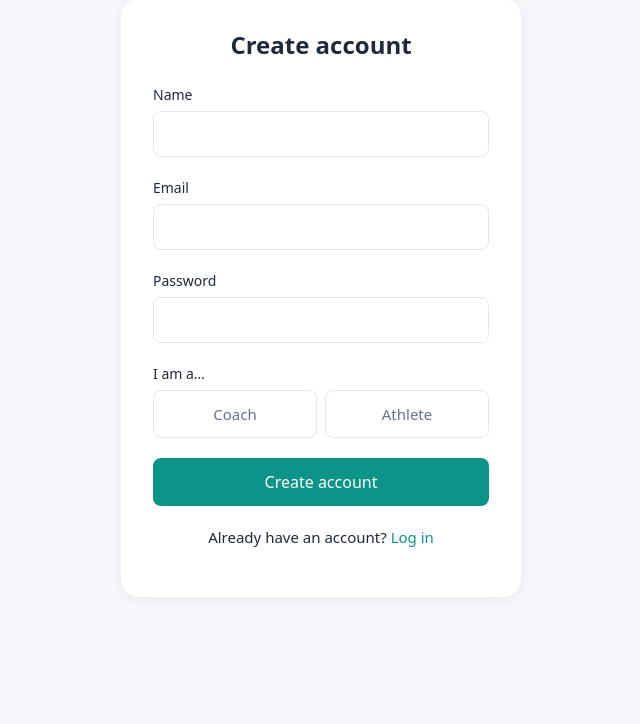
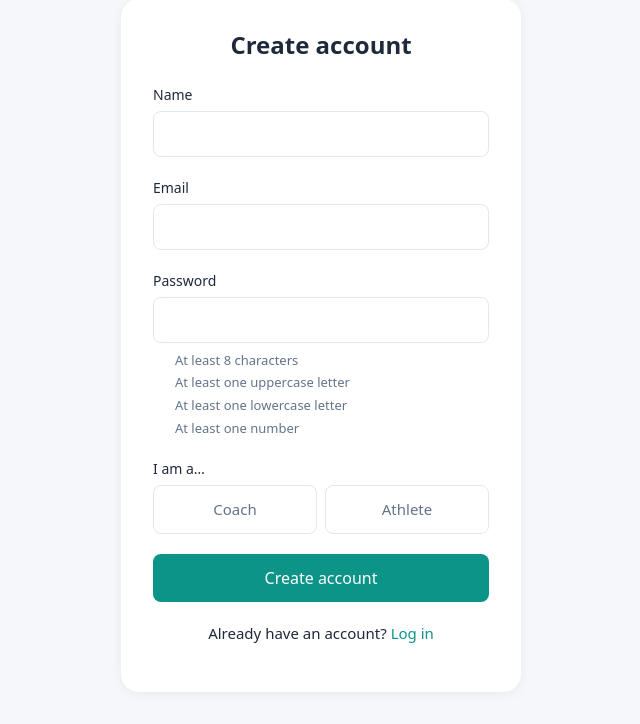
Before and after one commit to loganrook/Tabor-Hackathon-2026, a Flask app: page /register in a window 1280 px wide. Shown: the part 93-817 px from the top of the page, without its empty margins (319-959 px from the left). Before the commit the page ends 640 px from the top, so only its background shows below. Run offline with Flask 3, Linux system fonts and the light colour scheme.

Commit message:
password authentication and security update

```diff
--- a/app.py
+++ b/app.py
@@ -14,7 +14,10 @@ from extensions import db, login_manager
 
 # Import models after extensions so db is available; registers models with Flask-SQLAlchemy
 import calendar as cal_module
+import time
 from datetime import datetime, date
+
+from validators import validate_password
 from models import (  # noqa: E402, F401
     Coach,
     Athlete,
@@ -24,6 +27,9 @@ from models import (  # noqa: E402, F401
     AssignmentStatus,
     Group,
 )
+
+# In-memory rate limit for failed logins: ip -> (attempt_count, block_until_timestamp)
+_login_failures = {}
 
 
 def create_app(config_class=Config):
@@ -44,6 +50,12 @@ def create_app(config_class=Config):
         h = dt.hour % 12 or 12
         ampm = "AM" if dt.hour < 12 else "PM"
         return dt.strftime("%B %d, %Y at ") + f"{h}:{dt.minute:02d} {ampm}"
+
+    @app.after_request
+    def add_security_headers(response):
+        response.headers["X-Content-Type-Options"] = "nosniff"
+        response.headers["X-Frame-Options"] = "DENY"
+        return response
 
     @login_manager.user_loader
     def load_user(user_id: str):
@@ -81,8 +93,16 @@ def create_app(config_class=Config):
 
     @app.route("/login", methods=["GET", "POST"])
     def login():
-        """Show login form (GET) or authenticate and redirect (POST)."""
+        """Show login form (GET) or authenticate and redirect (POST). Rate-limited by IP."""
         if request.method == "POST":
+            ip = request.remote_addr or "0.0.0.0"
+            now = time.time()
+            count, block_until = _login_failures.get(ip, (0, 0))
+            if block_until and now < block_until:
+                flash("Too many failed attempts. Try again in a few minutes.", "error")
+                return render_template("login.html")
+            if block_until and now >= block_until:
+                count, block_until = 0, 0
             email = request.form.get("email", "").strip()
             password = request.form.get("password", "")
             if not email or not password:
@@ -91,16 +111,21 @@ def create_app(config_class=Config):
             try:
                 validate_email(email, check_deliverability=False)
             except EmailNotValidError:
-                flash("Please enter a valid email address.", "error")
+                flash("Invalid email or password.", "error")
                 return render_template("login.html")
             coach = Coach.query.filter_by(email=email).first()
             if coach and coach.check_password(password):
+                _login_failures.pop(ip, None)
                 login_user(coach)
                 return redirect(url_for("coach_dashboard"))
             athlete = Athlete.query.filter_by(email=email).first()
             if athlete and athlete.check_password(password):
+                _login_failures.pop(ip, None)
                 login_user(athlete)
                 return redirect(url_for("athlete_dashboard"))
+            count += 1
+            block_until = (now + 300) if count >= 5 else 0
+            _login_failures[ip] = (count, block_until)
             flash("Invalid email or password.", "error")
             return render_template("login.html")
         return render_template("login.html")
@@ -124,6 +149,11 @@ def create_app(config_class=Config):
             role = request.form.get("role", "").strip().lower()
             if not name or not email or not password:
                 flash("Name, email, and password are required.", "error")
+                return render_template("register.html", role_param=request.form.get("role"))
+            pw_errors = validate_password(password)
+            if pw_errors:
+                for msg in pw_errors:
+                    flash(msg, "error")
                 return render_template("register.html", role_param=request.form.get("role"))
             try:
                 validate_email(email, check_deliverability=False)
--- a/static/style.css
+++ b/static/style.css
@@ -235,6 +235,30 @@ body:not(.dashboard-layout) .form-group textarea:focus {
     resize: vertical;
 }
 
+.password-requirements {
+    margin: 0.5rem 0 0;
+    padding-left: 1.25rem;
+    font-size: 0.8125rem;
+    color: var(--text-muted);
+    list-style: none;
+}
+
+.password-requirements li {
+    margin-bottom: 0.2rem;
+}
+
+.password-requirements .req-icon {
+    display: inline-block;
+    width: 1em;
+    margin-left: -1.25rem;
+    margin-right: 0.35rem;
+}
+
+.password-requirements li.req-met .req-icon::after {
+    content: "✓";
+    color: var(--success, #059669);
+}
+
 /* ── Buttons ── */
 .btn-primary {
     display: block;
--- a/templates/register.html
+++ b/templates/register.html
@@ -15,7 +15,13 @@
         </div>
         <div class="form-group">
             <label for="password">Password</label>
-            <input type="password" id="password" name="password" required>
+            <input type="password" id="password" name="password" required autocomplete="new-password">
+            <ul class="password-requirements" id="password-requirements" aria-live="polite">
+                <li id="req-length"><span class="req-icon" aria-hidden="true"></span> At least 8 characters</li>
+                <li id="req-upper"><span class="req-icon" aria-hidden="true"></span> At least one uppercase letter</li>
+                <li id="req-lower"><span class="req-icon" aria-hidden="true"></span> At least one lowercase letter</li>
+                <li id="req-number"><span class="req-icon" aria-hidden="true"></span> At least one number</li>
+            </ul>
         </div>
         <div class="form-group">
             <label>I am a…</label>
@@ -30,4 +36,23 @@
     </form>
     <p class="auth-footer">Already have an account? <a href="{{ url_for('login') }}">Log in</a></p>
 </div>
+<script>
+(function() {
+    var pw = document.getElementById('password');
+    var reqLength = document.getElementById('req-length');
+    var reqUpper = document.getElementById('req-upper');
+    var reqLower = document.getElementById('req-lower');
+    var reqNumber = document.getElementById('req-number');
+    if (!pw || !reqLength) return;
+    function check() {
+        var p = pw.value;
+        reqLength.classList.toggle('req-met', p.length >= 8);
+        reqUpper.classList.toggle('req-met', /[A-Z]/.test(p));
+        reqLower.classList.toggle('req-met', /[a-z]/.test(p));
+        reqNumber.classList.toggle('req-met', /\d/.test(p));
+    }
+    pw.addEventListener('input', check);
+    pw.addEventListener('change', check);
+})();
+</script>
 {% endblock %}
```
Also changed, not shown: validators.py (added, +25 -0 lines).
